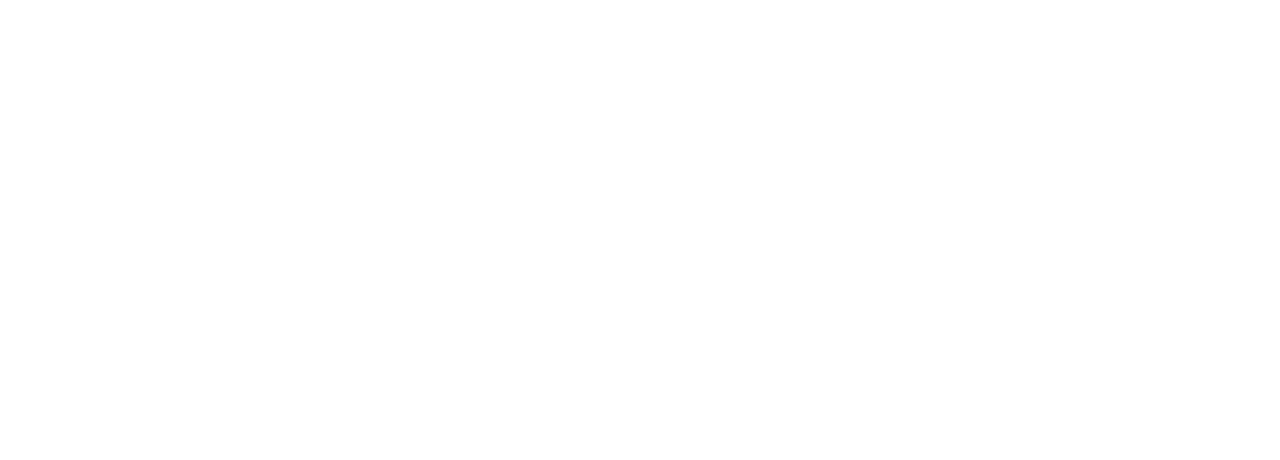
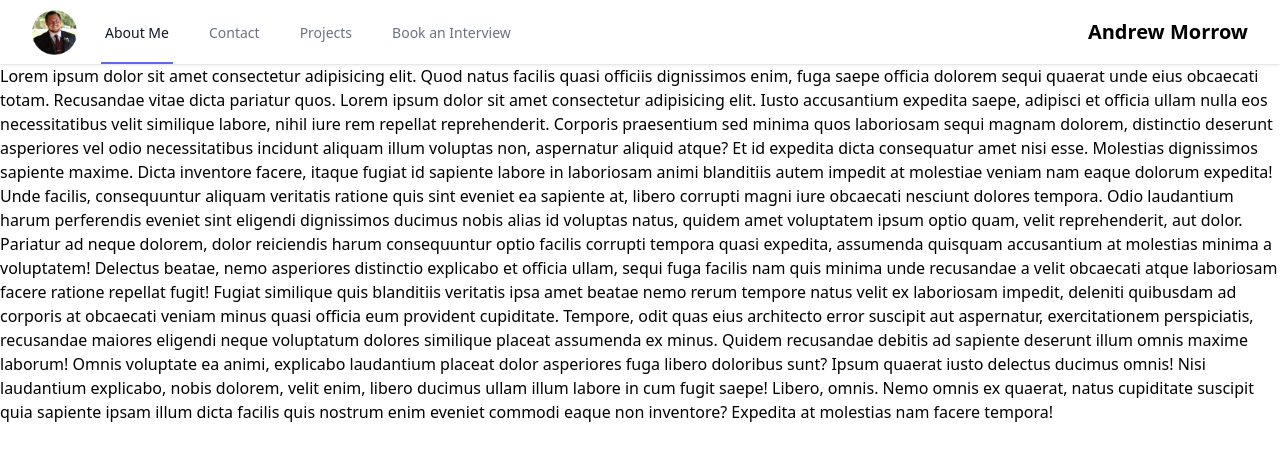
Before and after one commit to AndrewMorrow/portfolio-nextjs-ts, a Next.js app: page / in a window 1280 px wide. Shown: the top 460 px of the page. Built offline with nearby package versions, Linux system fonts and the light colour scheme.

Commit message:
Adds Navbar

```diff
--- /dev/null
+++ b/components/Navbar.tsx
@@ -0,0 +1,112 @@
+/* This example requires Tailwind CSS v2.0+ */
+import { Fragment } from "react";
+import { Disclosure, Menu, Transition } from "@headlessui/react";
+import { BellIcon, MenuIcon, XIcon } from "@heroicons/react/outline";
+import Image from "next/image";
+
+function classNames(...classes: string[]) {
+  return classes.filter(Boolean).join(" ");
+}
+
+export default function Example() {
+  return (
+    <Disclosure as="nav" className="bg-white shadow">
+      {({ open }) => (
+        <>
+          <div className="max-w-7xl mx-auto px-2 sm:px-6 lg:px-8">
+            <div className="relative flex justify-between h-16">
+              <div className="absolute inset-y-0 left-0 flex items-center sm:hidden">
+                {/* Mobile menu button */}
+                <Disclosure.Button className="inline-flex items-center justify-center p-2 rounded-md text-gray-400 hover:text-gray-500 hover:bg-gray-100 focus:outline-none focus:ring-2 focus:ring-inset focus:ring-indigo-500">
+                  <span className="sr-only">Open main menu</span>
+                  {open ? (
+                    <XIcon className="block h-6 w-6" aria-hidden="true" />
+                  ) : (
+                    <MenuIcon className="block h-6 w-6" aria-hidden="true" />
+                  )}
+                </Disclosure.Button>
+              </div>
+              <div className="flex-1 flex items-center justify-center sm:items-stretch sm:justify-start">
+                <div className="flex-shrink-0 flex items-center">
+                  <Image
+                    className="hidden lg:block h-8 w-auto"
+                    src="/android-chrome-512x512.png"
+                    alt="Workflow"
+                    width={45}
+                    height={45}
+                  />
+                </div>
+                <div className="hidden sm:ml-6 sm:flex sm:space-x-8">
+                  {/* Current: "border-indigo-500 text-gray-900", Default: "border-transparent text-gray-500 hover:border-gray-300 hover:text-gray-700" */}
+                  <a
+                    href="#"
+                    className="border-indigo-500 text-gray-900 inline-flex items-center px-1 pt-1 border-b-2 text-sm font-medium"
+                  >
+                    About Me
+                  </a>
+                  <a
+                    href="#"
+                    className="border-transparent text-gray-500 hover:border-gray-300 hover:text-gray-700 inline-flex items-center px-1 pt-1 border-b-2 text-sm font-medium"
+                  >
+                    Contact
+                  </a>
+                  <a
+                    href="#"
+                    className="border-transparent text-gray-500 hover:border-gray-300 hover:text-gray-700 inline-flex items-center px-1 pt-1 border-b-2 text-sm font-medium"
+                  >
+                    Projects
+                  </a>
+                  <a
+                    href="https://calendly.com/andrewmorrow"
+                    target="_blank"
+                    rel="noreferrer"
+                    className="border-transparent text-gray-500 hover:border-gray-300 hover:text-gray-700 inline-flex items-center px-1 pt-1 border-b-2 text-sm font-medium"
+                  >
+                    Book an Interview
+                  </a>
+                </div>
+              </div>
+              <div className="absolute inset-y-0 right-0 flex items-center pr-2 sm:static sm:inset-auto sm:ml-6 sm:pr-0 text-lg md:text-xl font-bold">
+                Andrew Morrow
+              </div>
+            </div>
+          </div>
+
+          <Disclosure.Panel className="sm:hidden">
+            <div className="pt-2 pb-4 space-y-1">
+              {/* Current: "bg-indigo-50 border-indigo-500 text-indigo-700", Default: "border-transparent text-gray-500 hover:bg-gray-50 hover:border-gray-300 hover:text-gray-700" */}
+              <Disclosure.Button
+                as="a"
+                href="#"
+                className="bg-indigo-50 border-indigo-500 text-indigo-700 block pl-3 pr-4 py-2 border-l-4 text-base font-medium"
+              >
+                About Me
+              </Disclosure.Button>
+              <Disclosure.Button
+                as="a"
+                href="#"
+                className="border-transparent text-gray-500 hover:bg-gray-50 hover:border-gray-300 hover:text-gray-700 block pl-3 pr-4 py-2 border-l-4 text-base font-medium"
+              >
+                Contact
+              </Disclosure.Button>
+              <Disclosure.Button
+                as="a"
+                href="#"
+                className="border-transparent text-gray-500 hover:bg-gray-50 hover:border-gray-300 hover:text-gray-700 block pl-3 pr-4 py-2 border-l-4 text-base font-medium"
+              >
+                Projects
+              </Disclosure.Button>
+              <Disclosure.Button
+                as="a"
+                href="#"
+                className="border-transparent text-gray-500 hover:bg-gray-50 hover:border-gray-300 hover:text-gray-700 block pl-3 pr-4 py-2 border-l-4 text-base font-medium"
+              >
+                Book an Interview
+              </Disclosure.Button>
+            </div>
+          </Disclosure.Panel>
+        </>
+      )}
+    </Disclosure>
+  );
+}
--- a/next.config.js
+++ b/next.config.js
@@ -1,6 +1,9 @@
 /** @type {import('next').NextConfig} */
 const nextConfig = {
   reactStrictMode: true,
-}
+  images: {
+    domains: ["tailwindui.com"],
+  },
+};
 
-module.exports = nextConfig
+module.exports = nextConfig;
--- a/package.json
+++ b/package.json
@@ -8,6 +8,9 @@
     "lint": "next lint"
   },
   "dependencies": {
+    "@headlessui/react": "^1.4.3",
+    "@heroicons/react": "^1.0.5",
+    "arc-text": "^1.0.1",
     "next": "12.0.9",
     "react": "17.0.2",
     "react-dom": "17.0.2"
--- a/pages/index.tsx
+++ b/pages/index.tsx
@@ -1,5 +1,7 @@
 import type { NextPage } from "next";
 import Head from "next/head";
+import Navbar from "../components/Navbar";
+import Navbar2 from "../components/Navbar";
 
 const Home: NextPage = () => {
   return (
@@ -9,6 +11,49 @@
         <meta name="description" content="Andrew Morrow Portfolio" />
         <link rel="icon" href="./favicon.ico" />
       </Head>
+      <Navbar2 />
+
+      <div className="">
+        <p className="">
+          Lorem ipsum dolor sit amet consectetur adipisicing elit. Quod natus
+          facilis quasi officiis dignissimos enim, fuga saepe officia dolorem
+          sequi quaerat unde eius obcaecati totam. Recusandae vitae dicta
+          pariatur quos. Lorem ipsum dolor sit amet consectetur adipisicing
+          elit. Iusto accusantium expedita saepe, adipisci et officia ullam
+          nulla eos necessitatibus velit similique labore, nihil iure rem
+          repellat reprehenderit. Corporis praesentium sed minima quos
+          laboriosam sequi magnam dolorem, distinctio deserunt asperiores vel
+          odio necessitatibus incidunt aliquam illum voluptas non, aspernatur
+          aliquid atque? Et id expedita dicta consequatur amet nisi esse.
+          Molestias dignissimos sapiente maxime. Dicta inventore facere, itaque
+          fugiat id sapiente labore in laboriosam animi blanditiis autem impedit
+          at molestiae veniam nam eaque dolorum expedita! Unde facilis,
+          consequuntur aliquam veritatis ratione quis sint eveniet ea sapiente
+          at, libero corrupti magni iure obcaecati nesciunt dolores tempora.
+          Odio laudantium harum perferendis eveniet sint eligendi dignissimos
+          ducimus nobis alias id voluptas natus, quidem amet voluptatem ipsum
+          optio quam, velit reprehenderit, aut dolor. Pariatur ad neque dolorem,
+          dolor reiciendis harum consequuntur optio facilis corrupti tempora
+          quasi expedita, assumenda quisquam accusantium at molestias minima a
+          voluptatem! Delectus beatae, nemo asperiores distinctio explicabo et
+          officia ullam, sequi fuga facilis nam quis minima unde recusandae a
+          velit obcaecati atque laboriosam facere ratione repellat fugit! Fugiat
+          similique quis blanditiis veritatis ipsa amet beatae nemo rerum
+          tempore natus velit ex laboriosam impedit, deleniti quibusdam ad
+          corporis at obcaecati veniam minus quasi officia eum provident
+          cupiditate. Tempore, odit quas eius architecto error suscipit aut
+          aspernatur, exercitationem perspiciatis, recusandae maiores eligendi
+          neque voluptatum dolores similique placeat assumenda ex minus. Quidem
+          recusandae debitis ad sapiente deserunt illum omnis maxime laborum!
+          Omnis voluptate ea animi, explicabo laudantium placeat dolor
+          asperiores fuga libero doloribus sunt? Ipsum quaerat iusto delectus
+          ducimus omnis! Nisi laudantium explicabo, nobis dolorem, velit enim,
+          libero ducimus ullam illum labore in cum fugit saepe! Libero, omnis.
+          Nemo omnis ex quaerat, natus cupiditate suscipit quia sapiente ipsam
+          illum dicta facilis quis nostrum enim eveniet commodi eaque non
+          inventore? Expedita at molestias nam facere tempora!
+        </p>
+      </div>
     </div>
   );
 };
```
Also changed, not shown: public/android-chrome-512x512.png (added), 1 other file (tests, documents, lock files or other folders).
